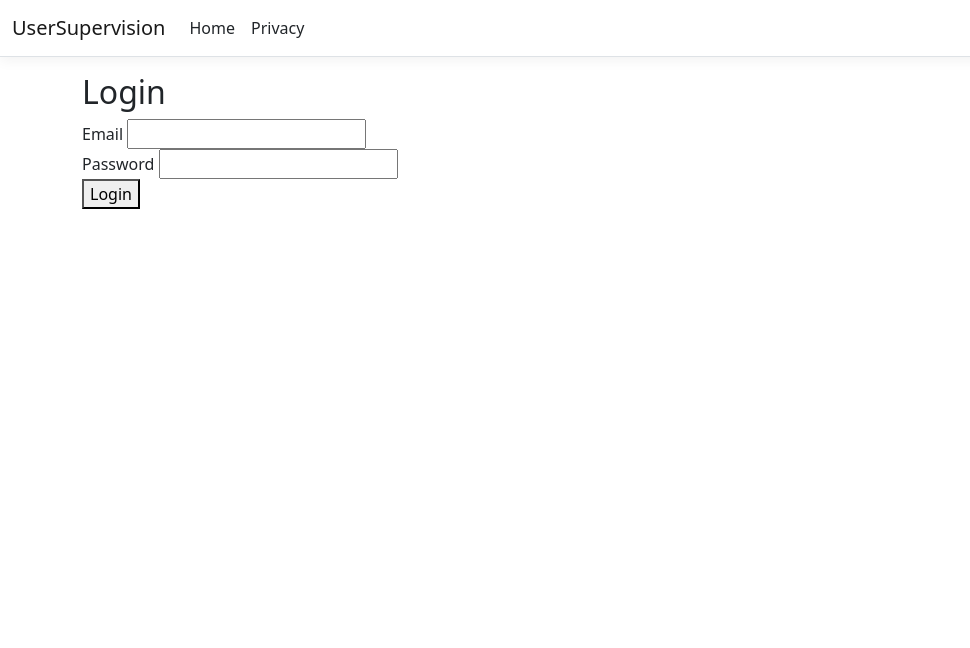
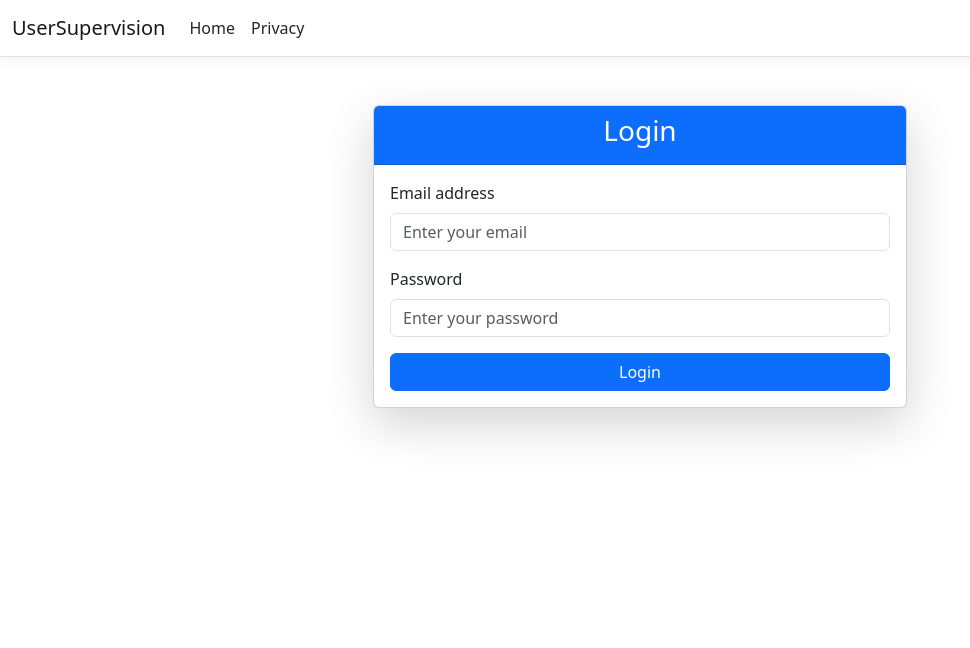
Before and after one commit to kamrul2000/UserSupervision, an ASP.NET Core app: page / in a window 1280 px wide. Shown: the top 648 px of the page, without its empty margins (0-970 px from the left). Run offline with ASP.NET Core 8, Linux system fonts and the light colour scheme; style sheets or scripts are compiled from the project's sources.

Commit message:
UI changed

```diff
--- a/Models/AppUser.cs
+++ b/Models/AppUser.cs
@@ -5,14 +5,14 @@ namespace UserSupervision.Models
     public class AppUser
     {
         public int Id { get; set; }
-        public string? FullName { get; set; }     // Nullable string
+        public string? FullName { get; set; }
         public string? Email { get; set; }
         public string? Password { get; set; }
-        public int? Mobile { get; set; }          // Nullable int
+        public int? Mobile { get; set; }
         public string? Address { get; set; }
         public int? RoleId { get; set; }
         public int? BranchId { get; set; }
-        public int SubscriptionId { get; set; }   // Not nullable (if you know it's always filled)
+        public int SubscriptionId { get; set; }
         public bool Status { get; set; }
         public DateTime CreatedAt { get; set; }
         public DateTime UpdatedAt { get; set; }
--- a/Program.cs
+++ b/Program.cs
@@ -27,7 +27,7 @@ app.UseHttpsRedirection();
 app.UseStaticFiles();
 app.UseRouting();
 
-app.UseAuthentication(); // 👈 Important
+app.UseAuthentication();
 app.UseAuthorization();
 
 app.MapControllerRoute(
--- a/Views/Account/Login.cshtml
+++ b/Views/Account/Login.cshtml
@@ -2,21 +2,35 @@
     ViewBag.Title = "Login";
 }
 
-<h2>Login</h2>
-
+<div class="container mt-5">
+    <div class="row justify-content-center">
+        <div class="col-md-6">
+            <div class="card shadow-lg">
+                <div class="card-header text-center bg-primary text-white">
+                    <h3>Login</h3>
+                </div>
+                <div class="card-body">
                     <form method="post" asp-action="Login">
-    <div>
-        <label>Email</label>
-        <input type="email" name="email" required />
+                        <div class="mb-3">
+                            <label for="email" class="form-label">Email address</label>
+                            <input type="email" class="form-control" id="email" name="email" required placeholder="Enter your email" />
                         </div>
-    <div>
-        <label>Password</label>
-        <input type="password" name="password" required />
+                        <div class="mb-3">
+                            <label for="password" class="form-label">Password</label>
+                            <input type="password" class="form-control" id="password" name="password" required placeholder="Enter your password" />
                         </div>
-    <div>
-        <button type="submit">Login</button>
+                        <div class="d-grid">
+                            <button type="submit" class="btn btn-primary">Login</button>
                         </div>
-    <div style="color:red">
+                        @if (ViewBag.Error != null)
+                        {
+                            <div class="alert alert-danger mt-3" role="alert">
                                 @ViewBag.Error
                             </div>
+                        }
                     </form>
+                </div>
+            </div>
+        </div>
+    </div>
+</div>
--- a/Views/Shared/_Layout.cshtml
+++ b/Views/Shared/_Layout.cshtml
@@ -7,6 +7,8 @@
     <link rel="stylesheet" href="~/lib/bootstrap/dist/css/bootstrap.min.css" />
     <link rel="stylesheet" href="~/css/site.css" asp-append-version="true" />
     <link rel="stylesheet" href="~/UserSupervision.styles.css" asp-append-version="true" />
+    <link href="https://cdn.jsdelivr.net/npm/bootstrap@5.3.3/dist/css/bootstrap.min.css" rel="stylesheet" />
+
 </head>
 <body>
     <header>
```
Also changed, not shown: Views/Dashboard/Index.cshtml (+22 -7 lines). Lines whose indentation alone changed are shown as unchanged.
